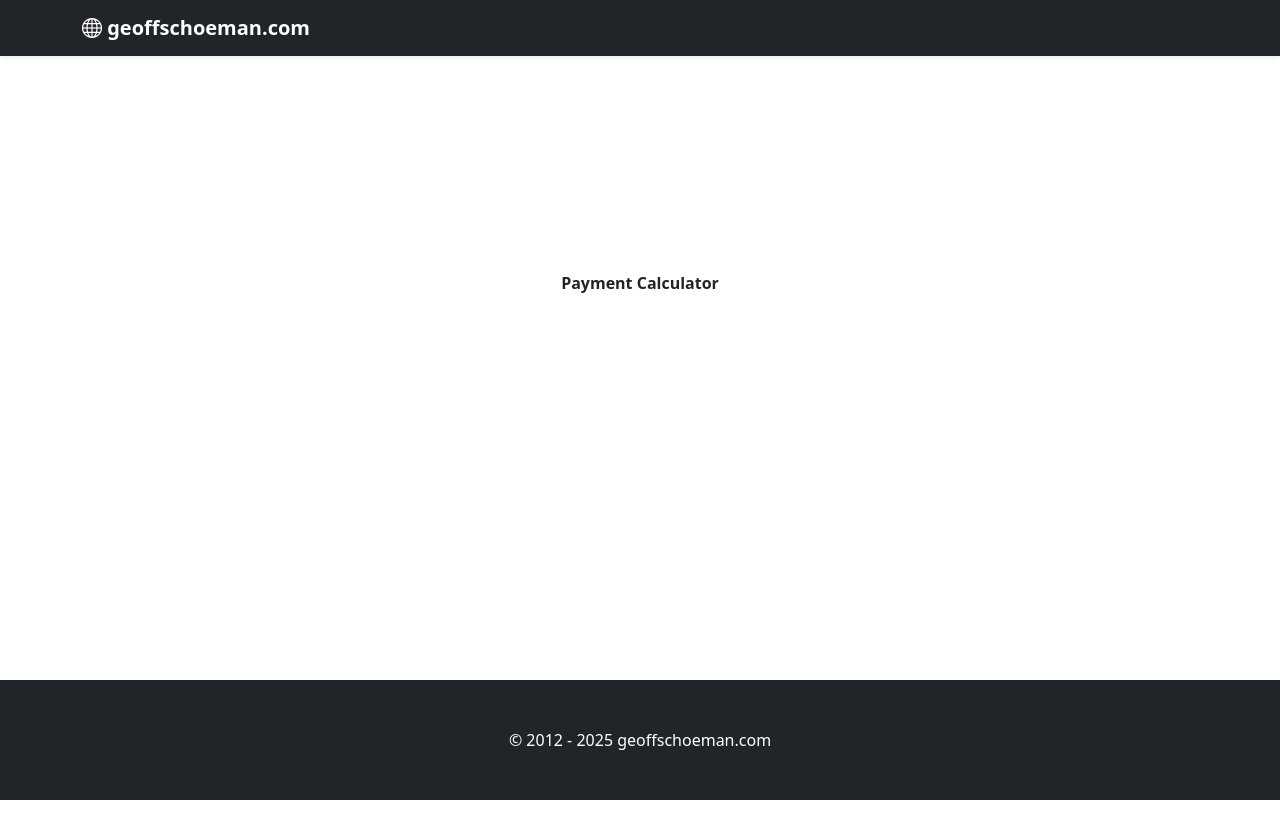
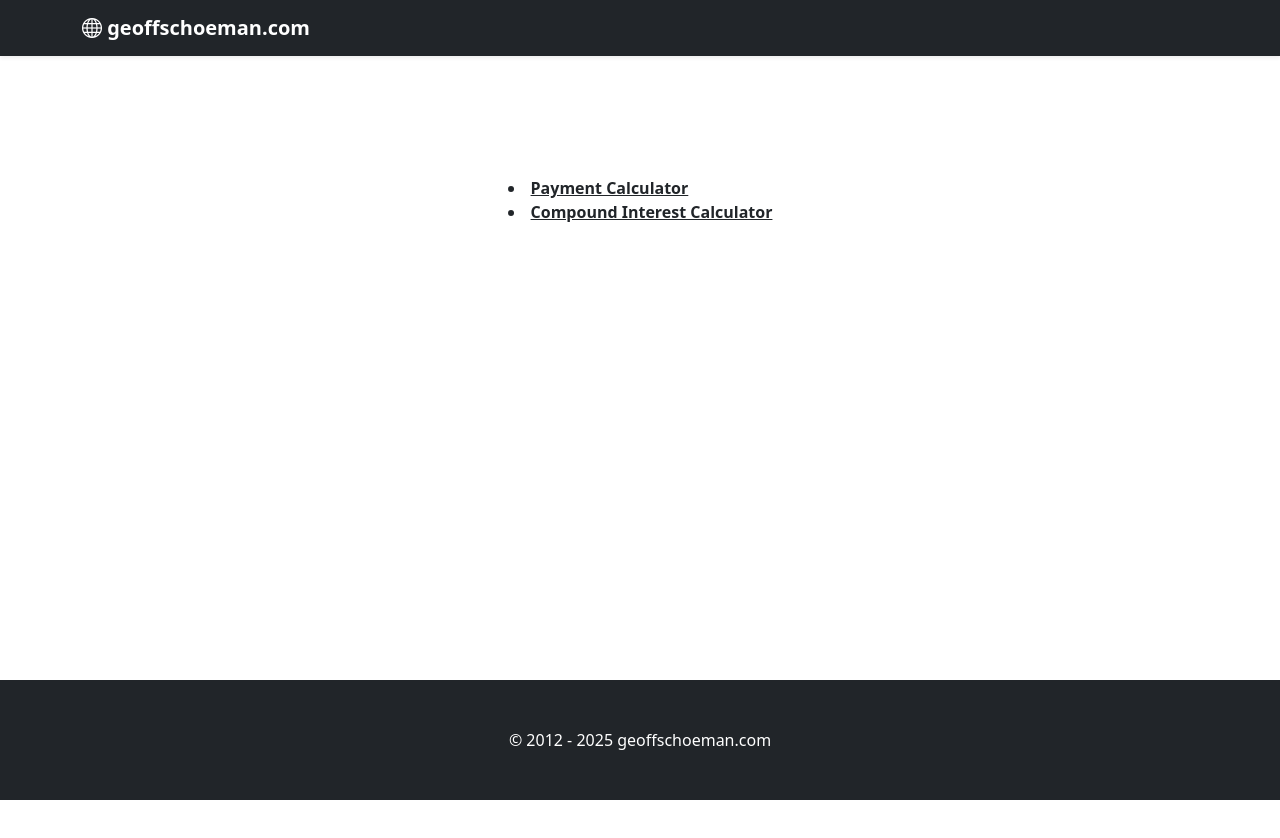
Before and after one commit to geoffschoeman/apps, a plain HTML site: page docs/index.html in a window 1280 px wide. After the commit the page ends 800 px from the top, so only its background shows below. Drawn offline with nearby package versions, Linux system fonts and the light colour scheme.

Commit message:
aligned link list

```diff
--- a/docs/index.html
+++ b/docs/index.html
@@ -16,6 +16,10 @@
             padding: 150px 0;
             text-align: center;
         }
+        .left-list {
+            text-align: left;
+            display: inline-block;
+        }
     </style>
 </head>
 
@@ -32,16 +36,19 @@
     </nav>
 
 
-    <main class="container my-5 flex-grow-1" id="content">
+    <main class="container my-5 flex-grow-1" id="content" style="padding-top: 10%; padding-bottom: 10%;">
 
-        <div class="row" style="padding-top: 20%; padding-bottom: 20%;">
+        <div class="row">
             <div class="col-lg-12 mx-auto text-center">
-                <a class="navbar-brand fw-bold" href="https://payment-calculator.geoffschoeman.com">Payment Calculator</a>
-            </div>
-        </div>
-        <div class="row" style="padding-top: 20%; padding-bottom: 20%;">
-            <div class="col-lg-12 mx-auto text-center">
-                <a class="navbar-brand fw-bold" href="https://compound-interest-calculator.geoffschoeman.com">Compount Interest Calculator</a>
+                <u class="left-list">
+                    <li>
+                        <a class="navbar-brand fw-bold" href="https://payment-calculator.geoffschoeman.com">Payment Calculator</a>
+                    </li>
+                    <li>
+                        <a class="navbar-brand fw-bold" href="https://compound-interest-calculator.geoffschoeman.com">Compound Interest Calculator</a>
+                    </li>
+                </ul>
+
             </div>
         </div>
     </main>
```
